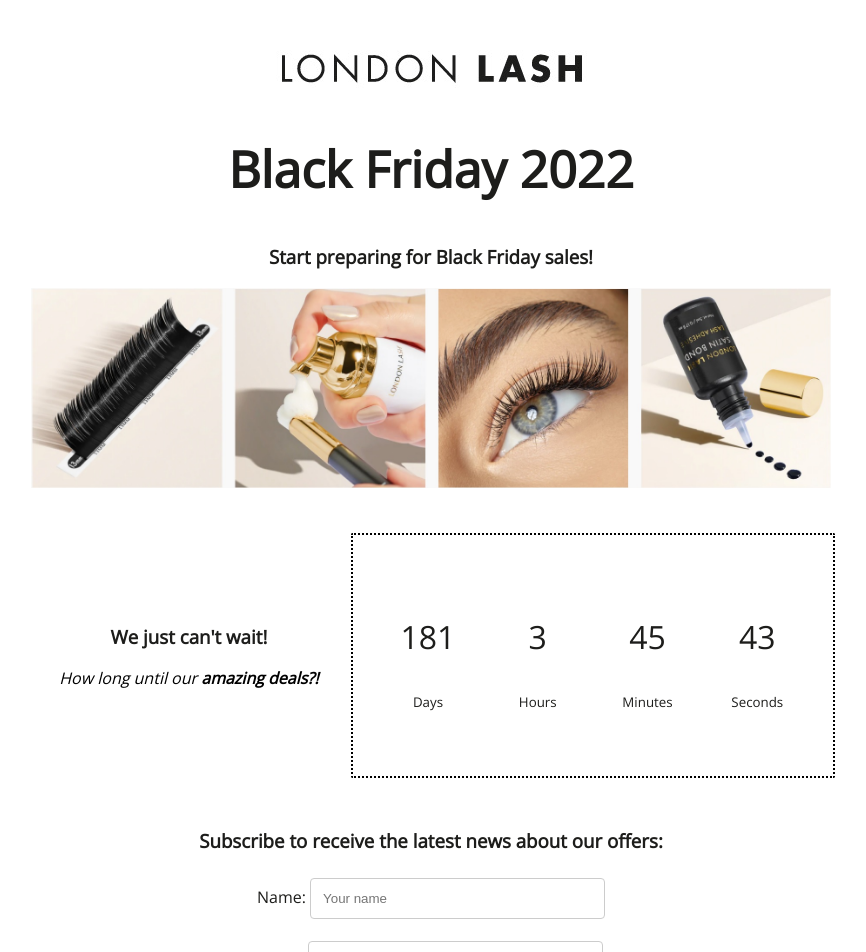
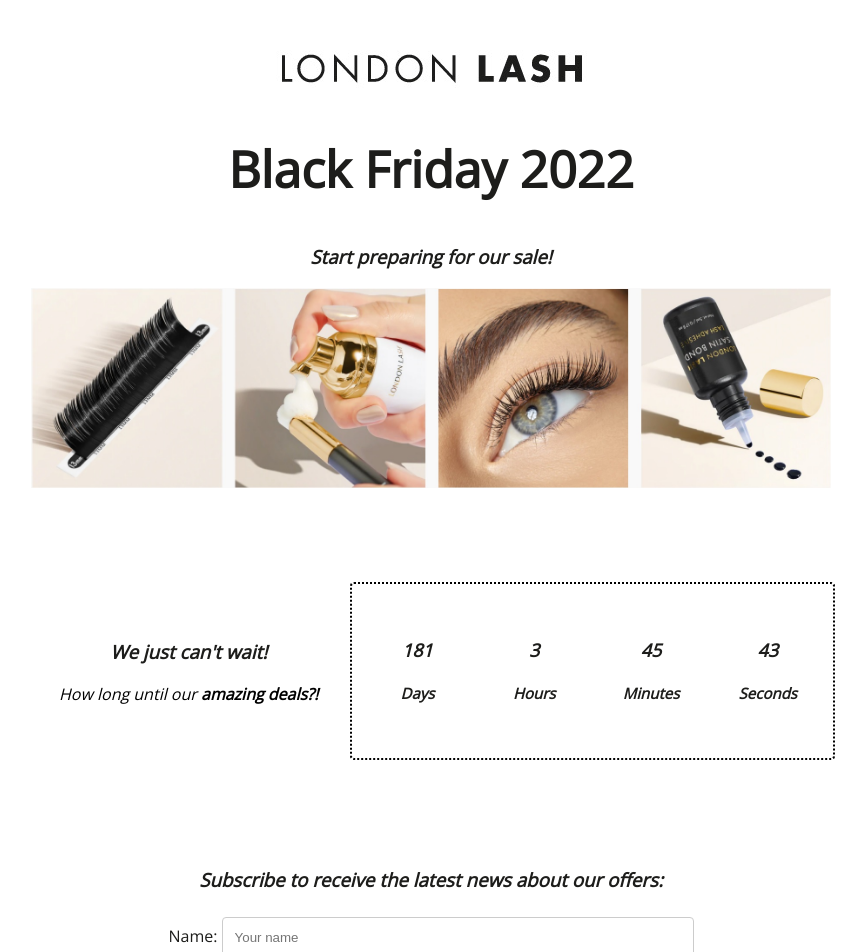
Before and after one commit to vthelamb/londonlashblackfriday, a React (Create React App) app: page / in a window 1280 px wide. Shown: the top 952 px of the page, without its empty margins (209-1075 px from the left). Built offline with nearby package versions, Linux system fonts and the light colour scheme.

Commit message:
style  rules for 480px devices

```diff
--- a/src/components/CountdownTimer.js
+++ b/src/components/CountdownTimer.js
@@ -42,12 +42,12 @@
     return(
         <section>
             <section className='timer'>
-                <div className='countdown-box'>
-                    <h3 className='countdown-title'>We just can't wait!</h3>
+                <div className="countdown-title">
+                    <h3>We just can't wait!</h3>
                     <p>How long until our <b>amazing deals?!</b></p>
                 </div>
-                <div>
-                    <section className="inside-box">
+                <div className="inside-box">
+                    <section>
                         <p>{timerDays}</p>
                         <p><small>Days</small></p>
                     </section>
--- a/src/components/Header.js
+++ b/src/components/Header.js
@@ -7,7 +7,7 @@
         <div>
             <img src={logo} alt="logo" className="logo" />
             <h2>Black Friday 2022</h2>
-            <h3>Start preparing for Black Friday sales!</h3>
+            <h3>Start preparing for our sale!</h3>
             <img src={image} alt="image" className="main-image" />
             <br></br>
         </div>
--- a/src/pages/index.css
+++ b/src/pages/index.css
@@ -1,6 +1,6 @@
 @import url('https://fonts.googleapis.com/css2?family=Open+Sans:wght@300&display=swap');
 
-@media screen and (max-width: 767px){
+@media screen and (max-width: 480px){
   .timer div:last-child {
     margin-left: 2em;
     margin-right: 2em;
@@ -13,7 +13,7 @@
   width: 800px;
 }
 
-@media screen and (max-width: 767px){
+@media screen and (max-width: 480px){
   .main-image {
     height: 100%;
     width: 100%;
@@ -32,8 +32,12 @@
   font-size: 50px;
 }
 
+h3 {
+  font-style: italic;
+}
+
 .input-name {
-  width: 25%;
+  width: 40%;
   padding: 12px;
   border: 1px solid #ccc;
   border-radius: 4px;
@@ -44,7 +48,7 @@
 }
 
 .input-email {
-  width: 25%;
+  width: 40%;
   padding: 12px;
   border: 1px solid #ccc;
   border-radius: 4px;
@@ -55,7 +59,7 @@
 }
 
 .input-phone {
-  width: 25%;
+  width: 40%;
   padding: 12px;
   border: 1px solid #ccc;
   border-radius: 4px;
@@ -84,14 +88,17 @@
   cursor: pointer;
 }
 
-.countdown-box{
+.countdown-title{
   box-sizing: border-box;
   margin: 1em;
   padding: 1em;
+  text-align: center;
+  margin-right: 1em;
 }
 
 .inside-box{
   padding: auto;
+  font-size: 50px;
 }
 
 .timer {
@@ -99,9 +106,8 @@
   flex:auto;
   align-items: center;
   justify-content: center;
-  padding-bottom: 7em;
-  padding-top: 2em;
-  padding-bottom: 1.5em;
+  padding-bottom: 5em;
+  padding-top: 5em;
   width: 100%;
   height: 100%;
 }
@@ -119,17 +125,19 @@
 
 .timer div:last-child {
   border: 2px solid black;
-  border-radius: 2px;
+  border-radius: 4px;
   display: grid;
   grid-template-columns: repeat(7, 1fr);
   margin-top: 0.5em;
   margin-bottom: 0.5em;
-  padding: 3em;
+  padding: 2em;
   text-align: center;
-  font-size: 1em;
+  font-size: 18px;
+  font-style: oblique;
+  font-weight: 600;
   border-style: dotted;
 }
 
 section p:first-child, .timer div:last-child span {
-  font-size: 2em;
+  font-size: 1em;
 }
```
